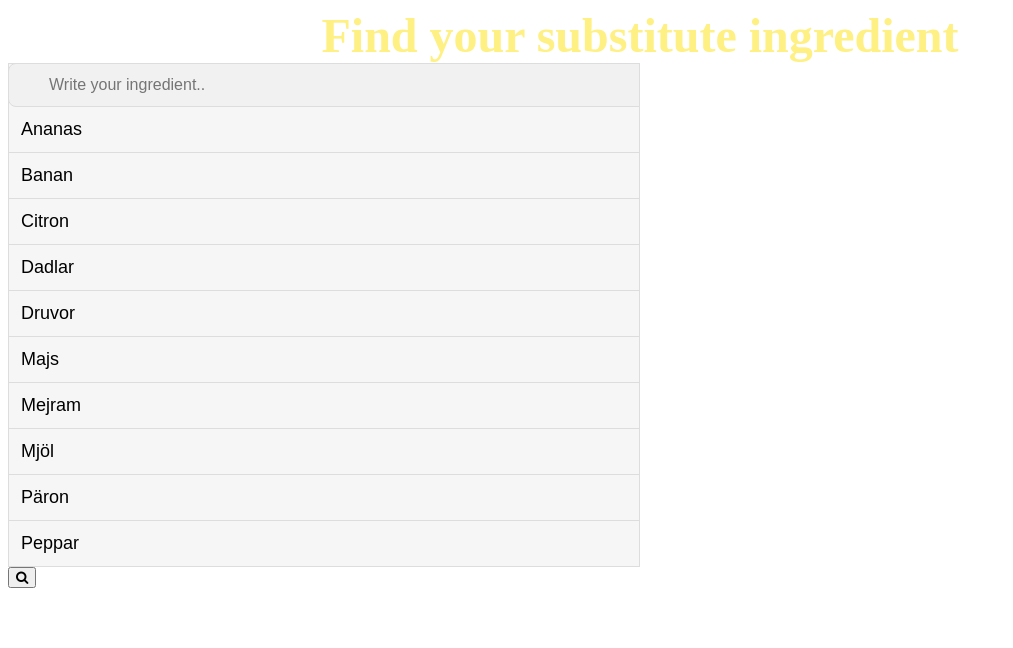
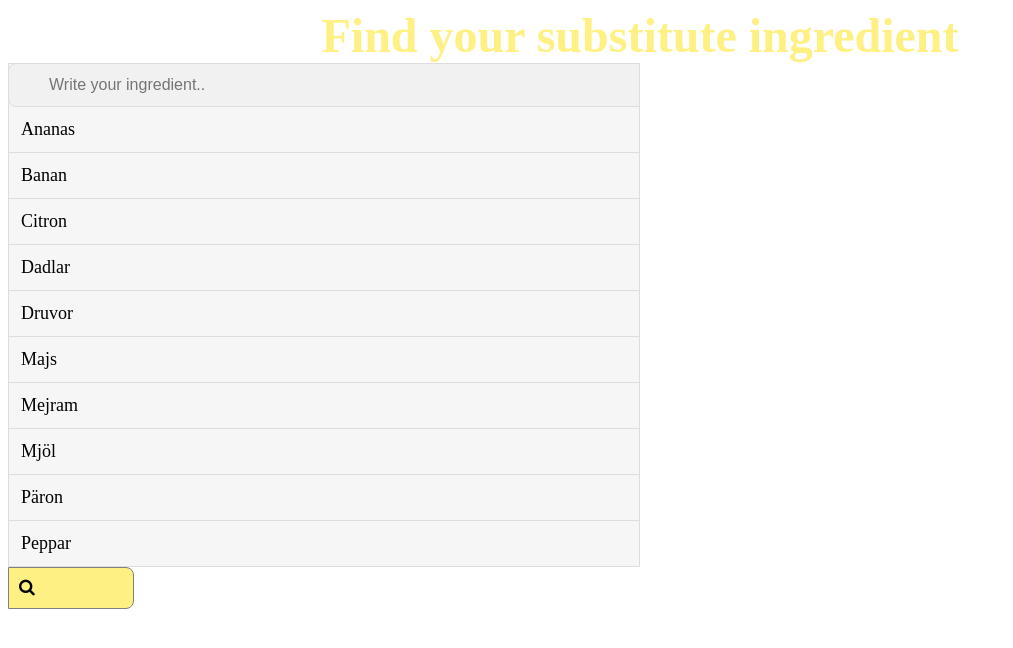
Before and after one commit to SallyResch/Ingrii.sti, a plain HTML site: page substitute.html in a window 1280 px wide. Shown: the whole page, without its empty margins (0-1013 px from the left). Drawn offline with Linux system fonts and the light colour scheme.

Commit message:
fix css and html with button

```diff
--- a/style.css
+++ b/style.css
@@ -1,5 +1,5 @@
 body {
-  font-family: Arial;
+  font-family: 'Monserrat';
 }
 
 * {
@@ -30,7 +30,8 @@ form.searchFieldSubtitution input[type=text] {
   border-radius: 8px 0px 0px 8px;
 }
 
-form.searchFieldSubtitution button {
+/*form.searchFieldSubtitution*/
+button {
   float: left;
   width: 10%;
   padding: 10px;
@@ -41,6 +42,11 @@ form.searchFieldSubtitution button {
   border: 1px solid grey;
   border-radius: 0px 8px 8px 0px;
   cursor: pointer;
+
+}
+
+button:hover {
+  background-color: #f8e765;
 }
 
 form.searchFieldSubtitution::after {
```
Also changed, not shown: substitute.html (+2 -0 lines).
